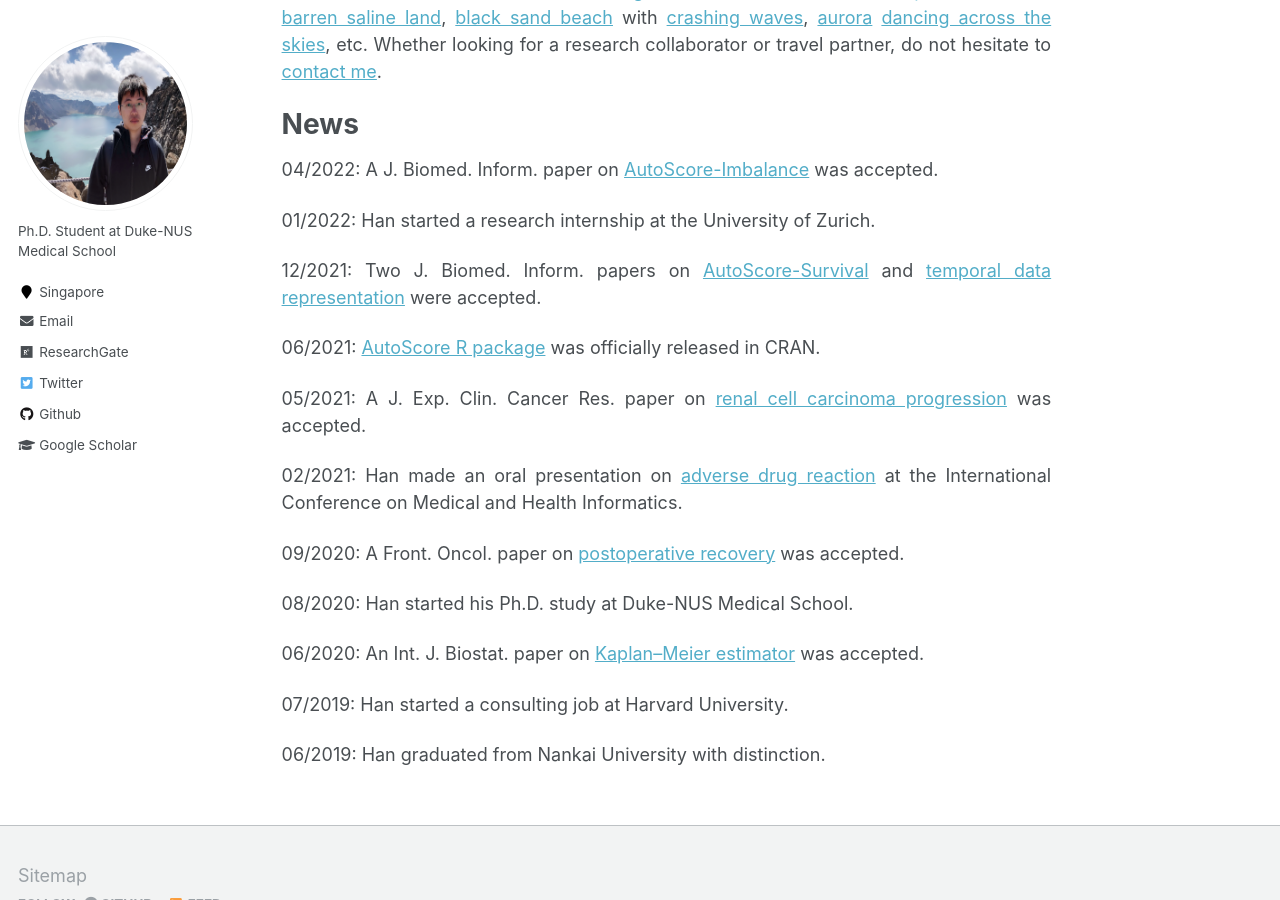
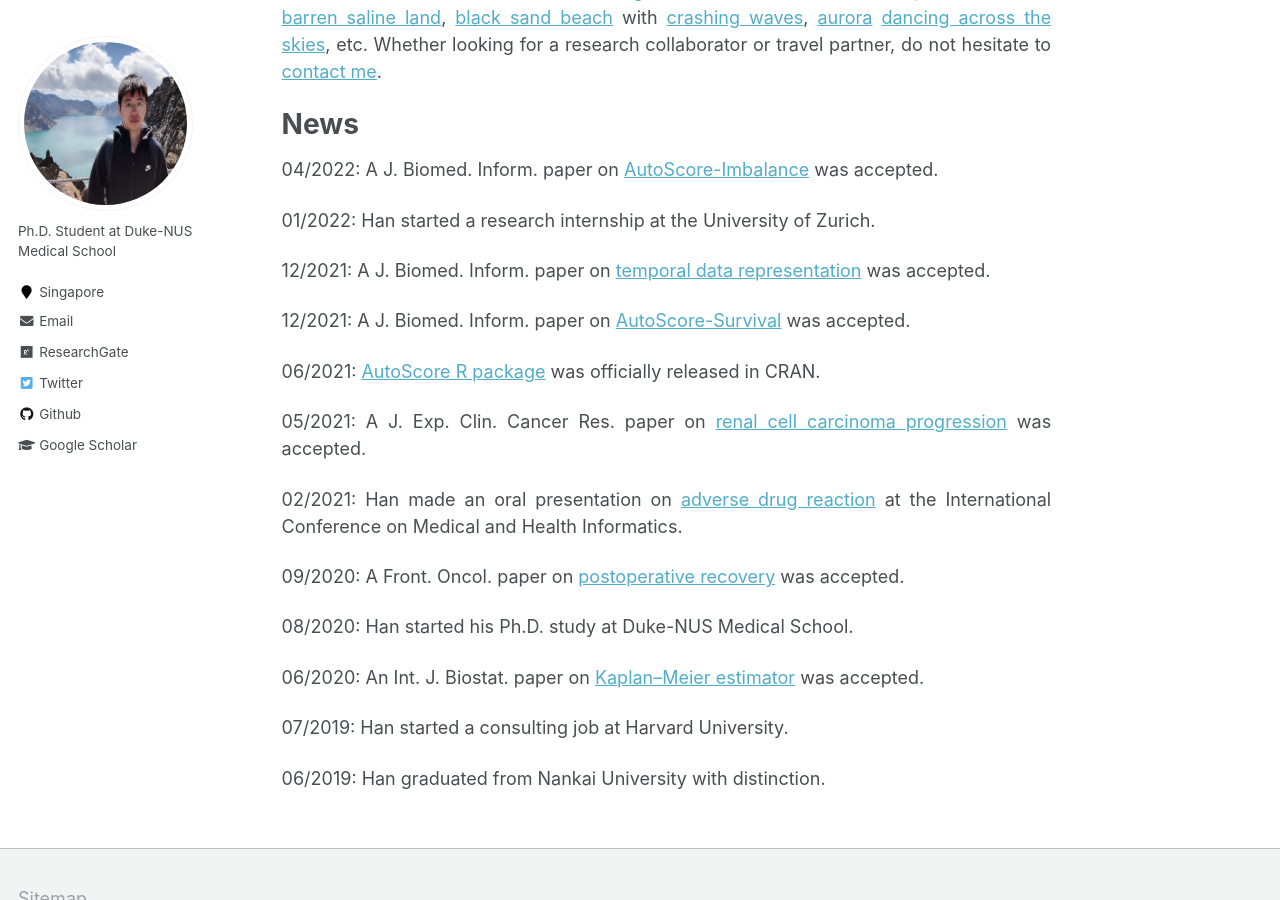
Before and after one commit to Han-Yuan-Med/Han-Yuan-Med.github.io, a Jekyll site: the page built from _pages/about.md, in a window 1280 px wide and 900 px high, scrolled down 608 px. Built offline with Jekyll 4.4.1, drawn with Linux system fonts in a browser that asks for light colours.

Commit message:
Update about.md

```diff
--- a/_pages/about.md
+++ b/_pages/about.md
@@ -19,7 +19,9 @@ News
 
 01/2022: Han started a research internship at the University of Zurich.
 
-12/2021: Two J. Biomed. Inform. papers on [AutoScore-Survival](https://www.sciencedirect.com/science/article/abs/pii/S1532046421002884) and [temporal data representation](https://www.sciencedirect.com/science/article/abs/pii/S1532046421003099) were accepted.
+12/2021: A J. Biomed. Inform. paper on [temporal data representation](https://www.sciencedirect.com/science/article/abs/pii/S1532046421003099) was accepted.
+
+12/2021: A J. Biomed. Inform. paper on [AutoScore-Survival](https://www.sciencedirect.com/science/article/abs/pii/S1532046421002884) was accepted.
 
 06/2021: [AutoScore R package](https://cran.r-project.org/web/packages/AutoScore/index.html) was officially released in CRAN.
 
```
